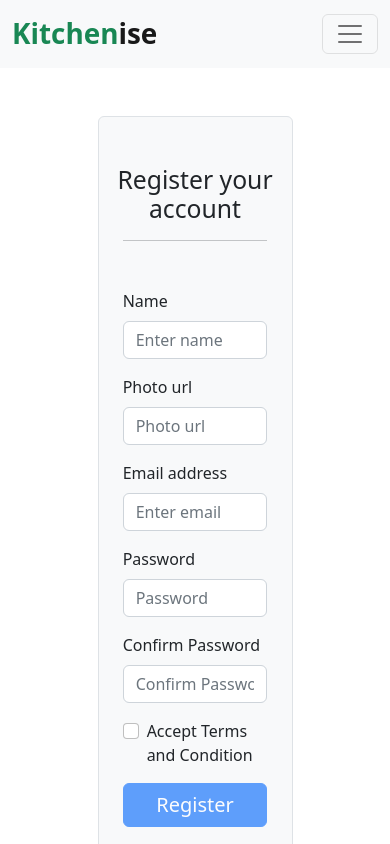
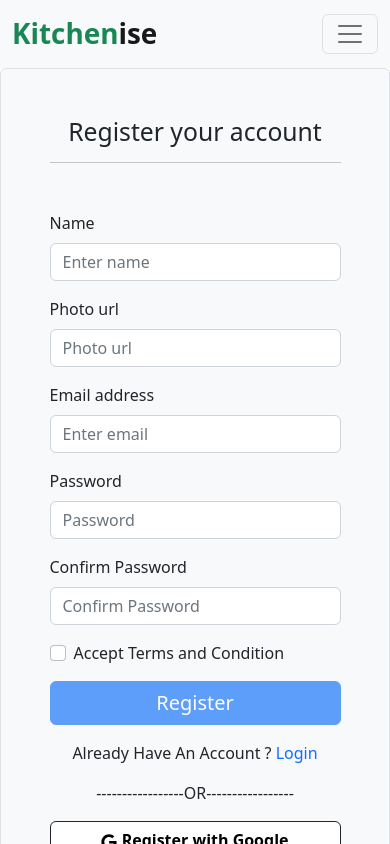
Before and after one commit to Joy041/kitchenise-client, a React (Vite) app: page /register in a window 390 px wide. Shown: the top 844 px of the page. Built offline with nearby package versions, Linux system fonts and the light colour scheme; no server answers.

Commit message:
login and register responsive

```diff
--- /dev/null
+++ b/src/Pages/Login/Login.css
@@ -0,0 +1,9 @@
+.login-width{
+    width: 50%;
+}
+
+@media screen and (max-width: 600px){
+    .login-width{
+        width: 100%;
+    }
+}
--- a/src/Pages/Login/Login.jsx
+++ b/src/Pages/Login/Login.jsx
@@ -4,6 +4,7 @@ import { Link, useLocation, useNavigate } from 'react-router-dom';
 import NavigationBar from '../../SharedPage/NavigationBar/NavigationBar';
 import { AuthContext } from '../../Provider/AuthProvider';
 import { FaGoogle, FaGithub } from "react-icons/fa";
+import './Login.css'
 
 
 const Login = () => {
@@ -81,7 +82,7 @@ const Login = () => {
     return (
         <div>
             <NavigationBar></NavigationBar>
-            <div className='mt-5 border w-50 mx-auto py-5 rounded bg-light'>
+            <div className='mt-md-5 border login-width mx-auto py-5 rounded bg-light'>
                 <h2 className='text-center'>Login your account</h2><hr className='w-75 mx-auto' />
                 <Form className='w-75 mx-auto mt-5' onSubmit={handleLoginForm}>
                     <Form.Group className="mb-3" controlId="formBasicEmail">
--- a/src/Pages/Register/Register.jsx
+++ b/src/Pages/Register/Register.jsx
@@ -109,7 +109,7 @@ const Register = () => {
     return (
         <div>
             <NavigationBar></NavigationBar>
-            <div className='mt-5 border w-50 mx-auto py-5 rounded bg-light'>
+            <div className='mt-md-5 border login-width mx-auto py-5 rounded bg-light'>
                 <h2 className='text-center'>Register your account</h2><hr className='w-75 mx-auto' />
                 <Form className='w-75 mx-auto mt-5' onSubmit={handelRegisterForm}>
                     <Form.Group className="mb-3" controlId="formBasicName">
```
